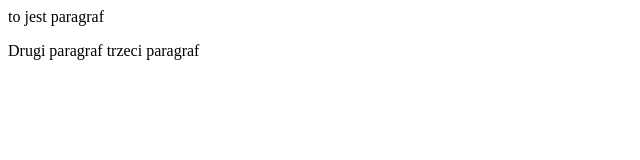
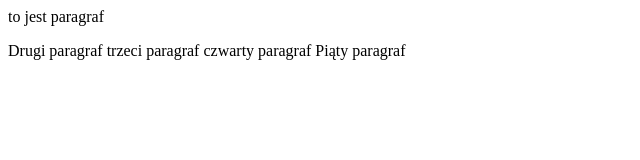
Before and after one commit to Klaudia1001/Klaudia1001.github.-io, a plain HTML site: page index.html in a window 1280 px wide. Shown: the whole page, without its empty margins (0-640 px from the left). Drawn offline with Linux system fonts and the light colour scheme.

Commit message:
piąty paragraf

```diff
--- a/index.html
+++ b/index.html
@@ -1,3 +1,5 @@
 <p>to jest paragraf </p>
 <p2>Drugi paragraf</p2>
 <p3>trzeci paragraf</p3>
+<p4>czwarty paragraf</p4>
+<p5>Piąty paragraf</p5>
```
